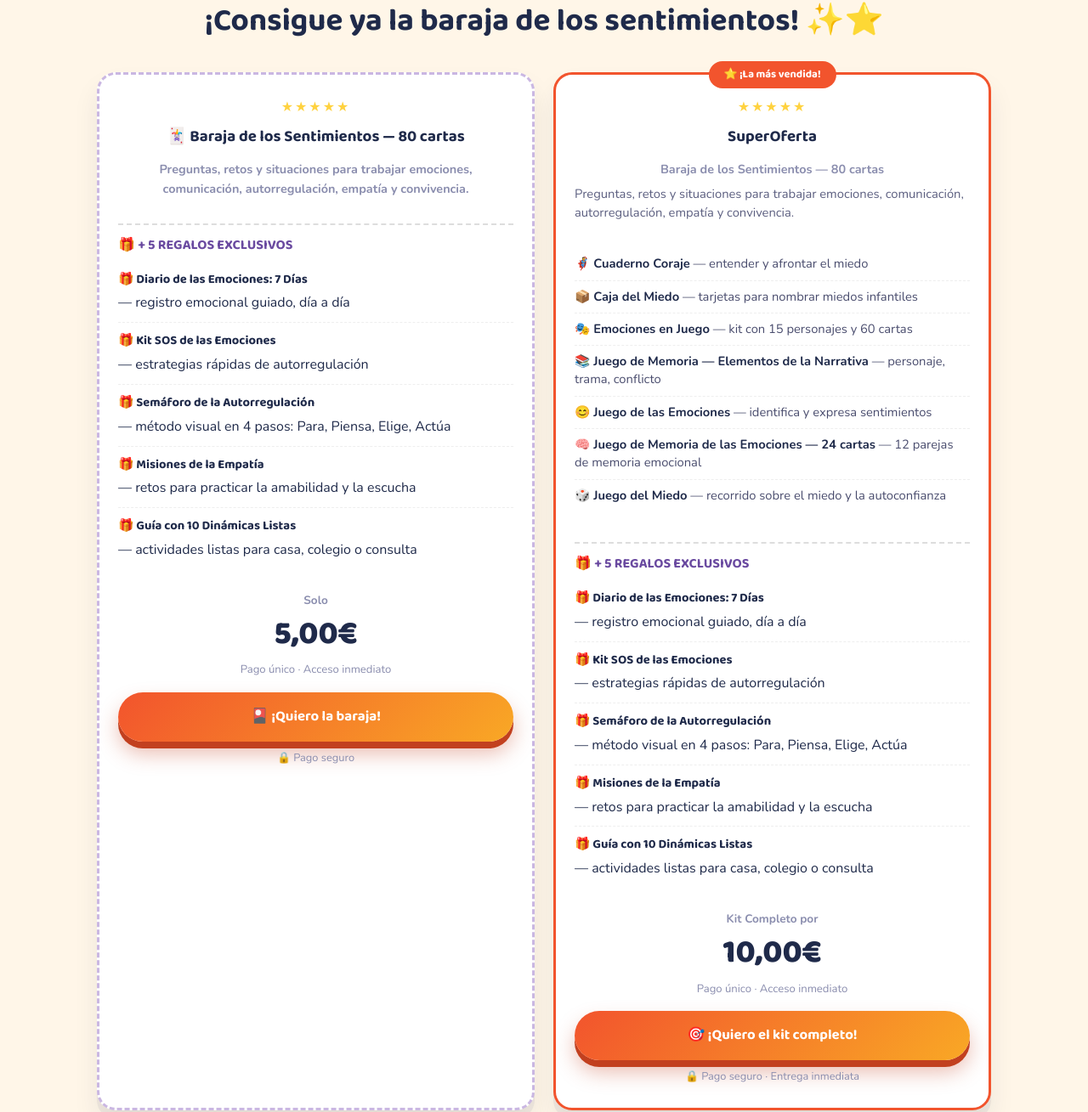
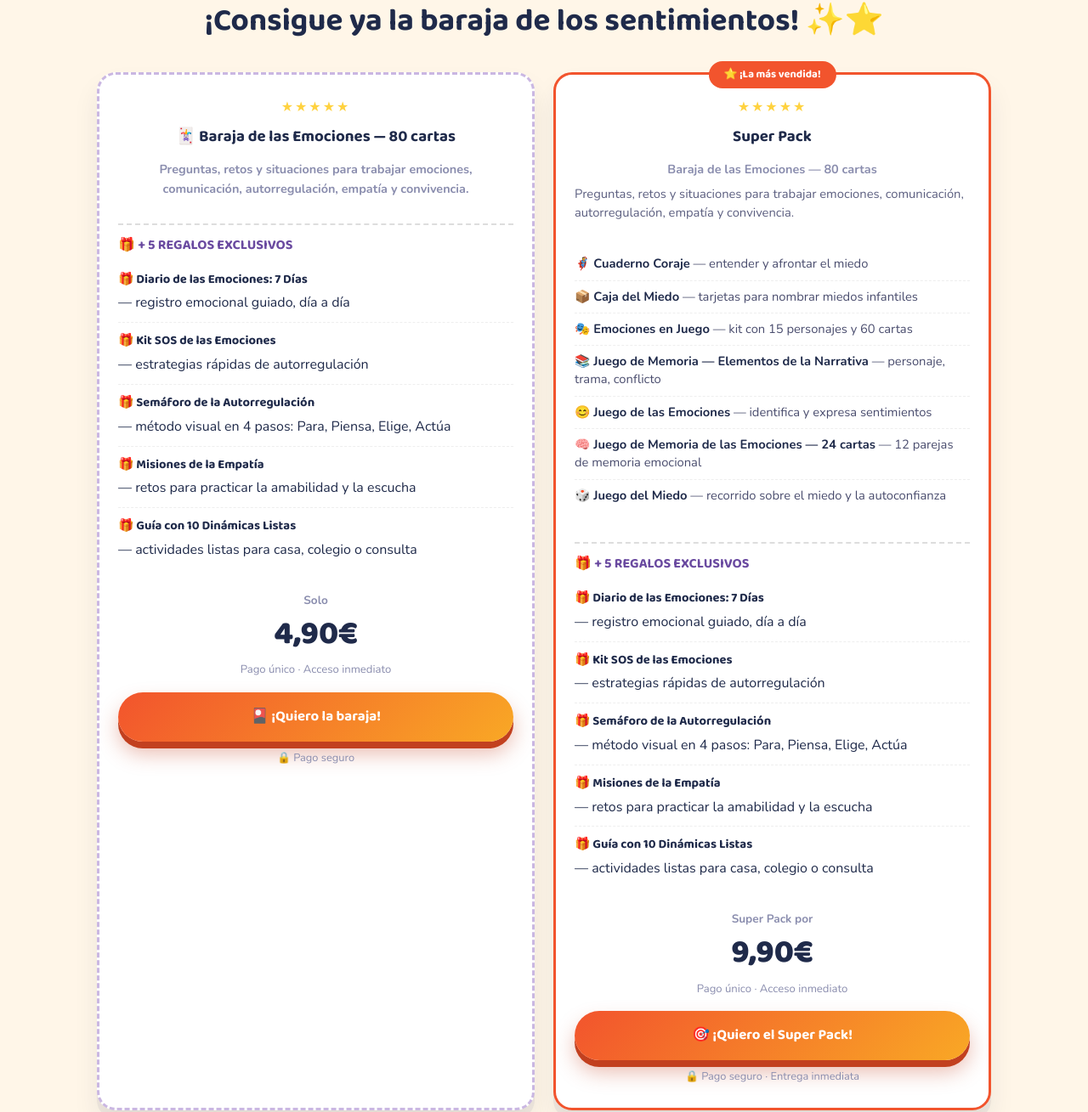
Before and after one commit to julio84santos/baraja-de-los-sentimientos, a plain HTML site: page index.html in a window 1280 px wide. Shown: the part 5152-6461 px from the top of the page at 85% size. Drawn offline with nearby package versions, Linux system fonts and the light colour scheme.

Commit message:
Actualizar precios y nombres de producto (Baraja de las Emociones 4,90€ / Super Pack 9,90€)

```diff
--- a/index.html
+++ b/index.html
@@ -257,7 +257,7 @@
       <div class="grid grid-2 pricing-grid">
         <div class="price-card">
           <div class="stars">★★★★★</div>
-          <h3>🃏 Baraja de los Sentimientos — 80 cartas</h3>
+          <h3>🃏 Baraja de las Emociones — 80 cartas</h3>
           <p class="plan-tag">Preguntas, retos y situaciones para trabajar emociones, comunicación, autorregulación, empatía y convivencia.</p>
 
           <p class="plan-bonus-heading">🎁 + 5 REGALOS EXCLUSIVOS</p>
@@ -269,7 +269,7 @@
             <li><strong>🎁 Guía con 10 Dinámicas Listas</strong> — actividades listas para casa, colegio o consulta</li>
           </ul>
 
-          <p class="plan-price"><span>Solo</span>5,00€</p>
+          <p class="plan-price"><span>Solo</span>4,90€</p>
           <p class="plan-note">Pago único · Acceso inmediato</p>
           <a id="offer-basic" class="btn btn-primary btn-block" href="#" target="_blank" rel="noopener">🎴 ¡Quiero la baraja!</a>
           <p class="plan-secure">🔒 Pago seguro</p>
@@ -278,8 +278,8 @@
         <div class="price-card price-card-featured">
           <span class="best-tag">⭐ ¡La más vendida!</span>
           <div class="stars">★★★★★</div>
-          <h3>SuperOferta</h3>
-          <p class="plan-tag">Baraja de los Sentimientos — 80 cartas</p>
+          <h3>Super Pack</h3>
+          <p class="plan-tag">Baraja de las Emociones — 80 cartas</p>
           <p class="plan-desc">Preguntas, retos y situaciones para trabajar emociones, comunicación, autorregulación, empatía y convivencia.</p>
 
           <ul class="plan-list">
@@ -301,9 +301,9 @@
             <li><strong>🎁 Guía con 10 Dinámicas Listas</strong> — actividades listas para casa, colegio o consulta</li>
           </ul>
 
-          <p class="plan-price"><span>Kit Completo por</span>10,00€</p>
+          <p class="plan-price"><span>Super Pack por</span>9,90€</p>
           <p class="plan-note">Pago único · Acceso inmediato</p>
-          <a class="btn btn-primary btn-block" href="#" target="_blank" rel="noopener" data-track-checkout="" data-plan="Kit Completo" data-value="10.00">🎯 ¡Quiero el kit completo!</a>
+          <a class="btn btn-primary btn-block" href="#" target="_blank" rel="noopener" data-track-checkout="" data-plan="Super Pack" data-value="9.90">🎯 ¡Quiero el Super Pack!</a>
           <p class="plan-secure">🔒 Pago seguro · Entrega inmediata</p>
         </div>
       </div>
@@ -375,13 +375,13 @@
     <span class="badge badge-orange center">⭐ ¡Espera!</span>
     <h3 id="upsell-title">¿Seguro que no quieres llevarte más por solo 5 € más?</h3>
     <p class="upsell-text">
-      Por solo <strong>+5,00 €</strong> te llevas el <strong>Kit Completo</strong>: la misma
-      Baraja de los Sentimientos + <strong>7 materiales extra</strong> (Cuaderno Coraje, Caja del
+      Por solo <strong>+5,00 €</strong> te llevas el <strong>Super Pack</strong>: la misma
+      Baraja de las Emociones + <strong>7 materiales extra</strong> (Cuaderno Coraje, Caja del
       Miedo, Emociones en Juego, Juego de Memoria, Juego de las Emociones y más) además de los 5 regalos
-      exclusivos — todo por <strong>10,00 €</strong>.
+      exclusivos — todo por <strong>9,90 €</strong>.
     </p>
-    <a id="upsell-accept" class="btn btn-primary btn-block" href="#" target="_blank" rel="noopener" data-track-checkout="" data-plan="Kit Completo (upsell)" data-value="10.00">🎯 ¡Sí! Quiero el Kit Completo por 10,00 €</a>
-    <a id="upsell-decline" class="upsell-decline" href="#" target="_blank" rel="noopener" data-track-checkout="" data-plan="Baraja suelta (rechazó upsell)" data-value="5.00">No, gracias — seguir solo con la Baraja por 5,00 €</a>
+    <a id="upsell-accept" class="btn btn-primary btn-block" href="#" target="_blank" rel="noopener" data-track-checkout="" data-plan="Super Pack (upsell)" data-value="9.90">🎯 ¡Sí! Quiero el Super Pack por 9,90 €</a>
+    <a id="upsell-decline" class="upsell-decline" href="#" target="_blank" rel="noopener" data-track-checkout="" data-plan="Baraja suelta (rechazó upsell)" data-value="4.90">No, gracias — seguir solo con la Baraja por 4,90 €</a>
   </div>
 </div>
 
```
